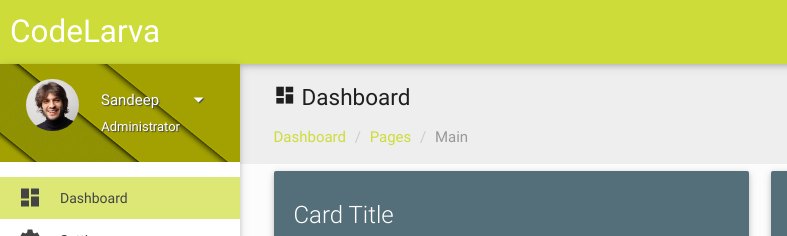
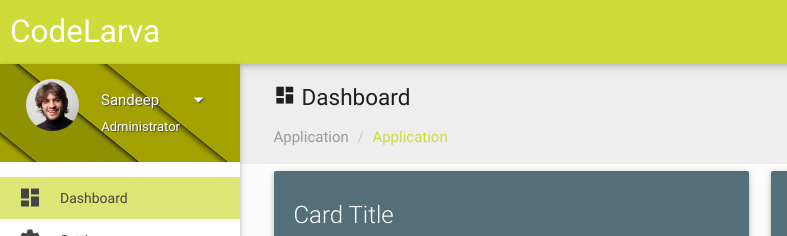
Before and after one commit to elberthcabrales/Material_Dashboard, a plain HTML site: page index.html in a window 1280 px wide. Shown: the top 236 px of the page, 0-787 px from the left. Drawn offline with nearby package versions, Linux system fonts and the light colour scheme.

Commit message:
breadcrumbs change

```diff
--- a/index.html
+++ b/index.html
@@ -183,9 +183,8 @@
               <div class="col s12 m12 l12">
                 <h5 class="breadcrumbs-title"><i class="mdi-action-dashboard"></i> Dashboard</h5>
                 <ol class="breadcrumb">
-                    <li><a class="lime-text" href="index.html">Dashboard</a></li>
-                    <li><a class="lime-text" href="#">Pages</a></li>
-                    <li class="active">Main</li>
+                    <li><a class="active" href="#">Application</a></li>
+                    <li><a class="lime-text" href="index.html">Application</a></li>
                 </ol>
               </div>
             </div>
```
